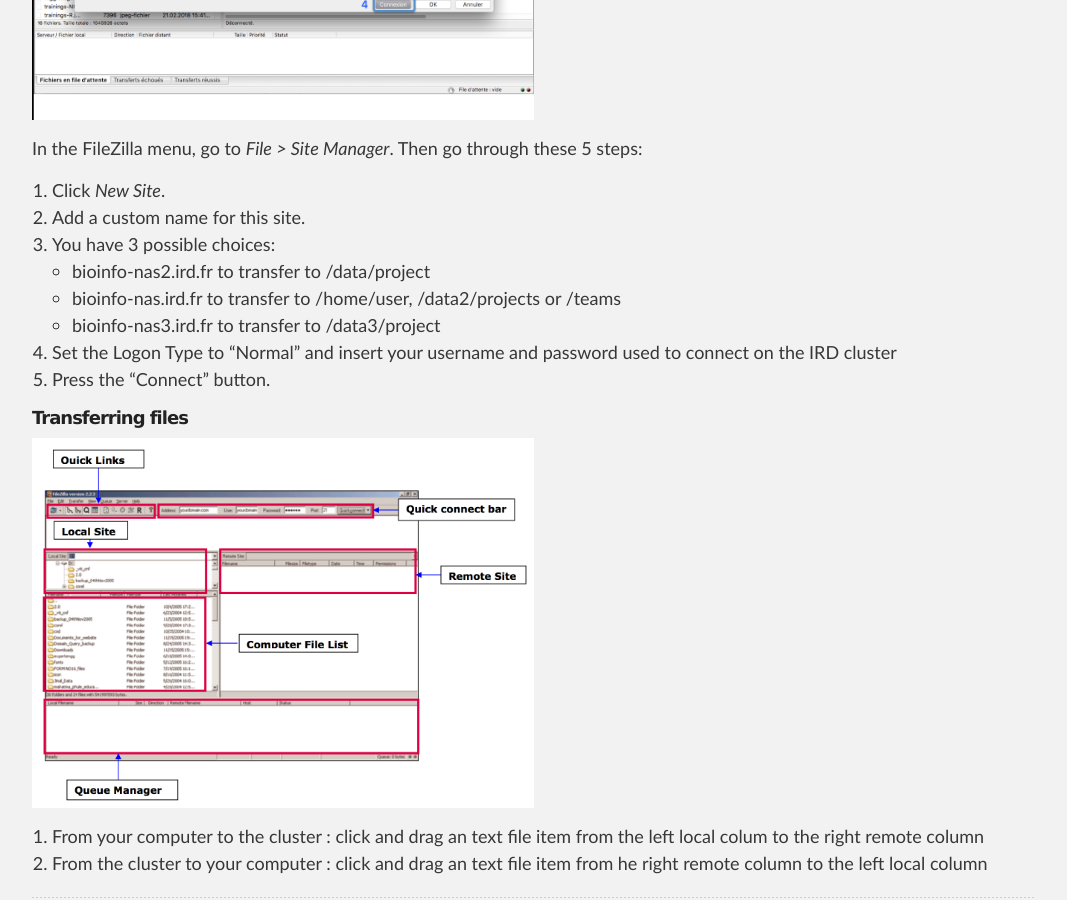
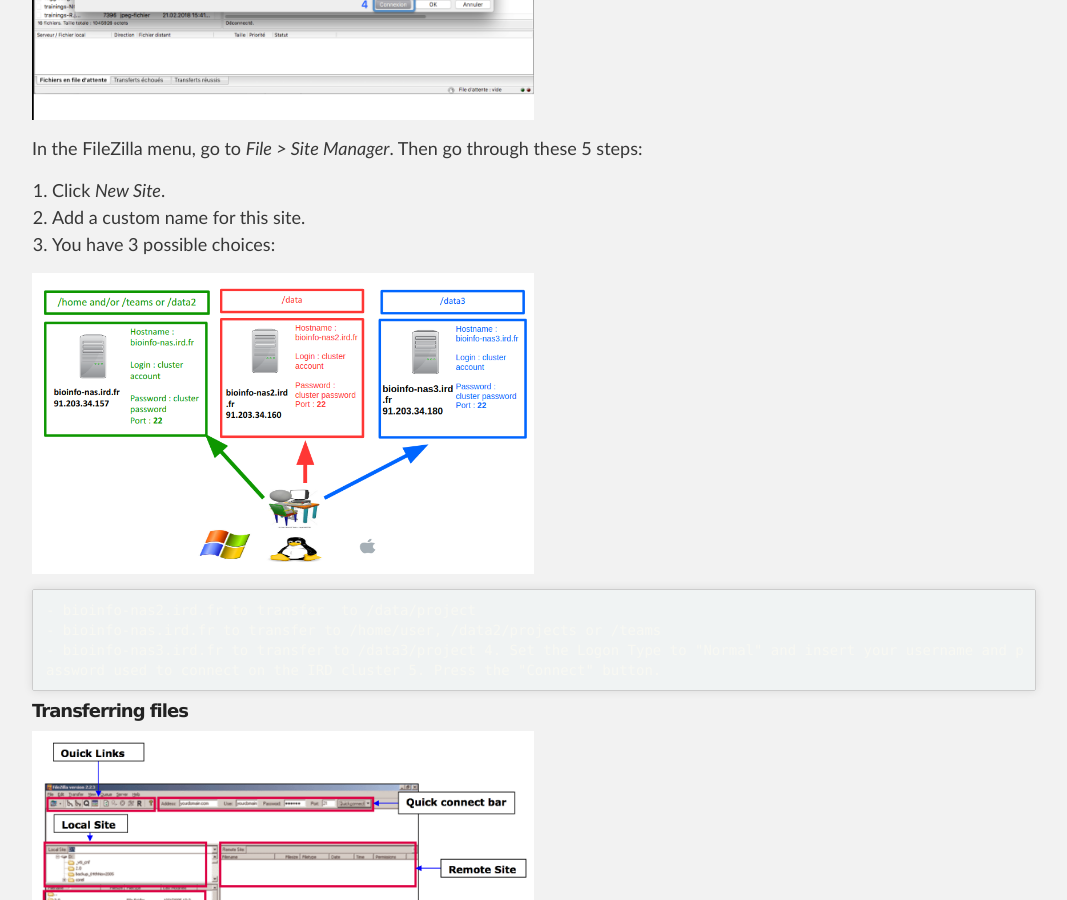
Before and after one commit to SouthGreenPlatform/trainings, a Jekyll site: the page built from _pages/hpc/hpchowto.md, in a window 1280 px wide and 900 px high, scrolled down 2817 px. Shown: the whole window, without its empty margins (106-1173 px from the left). Built offline with Jekyll 4.4.1, drawn with Linux system fonts in a browser that asks for light colours; nearby versions of some CDN libraries.

Commit message:
Update hpchowto.md

```diff
--- a/_pages/hpc/hpchowto.md
+++ b/_pages/hpc/hpchowto.md
@@ -93,6 +93,9 @@
 1. Click _New Site_.
 2. Add a custom name for this site.
 3. You have 3 possible choices:
+
+<img width="50%" class="img-responsive" src="{{ site.url }}/images/transfert_cluster.png"/>
+
     - bioinfo-nas2.ird.fr to transfer  to /data/project
     - bioinfo-nas.ird.fr to transfer to /home/user, /data2/projects or /teams
     - bioinfo-nas3.ird.fr to transfer to /data3/project
```
